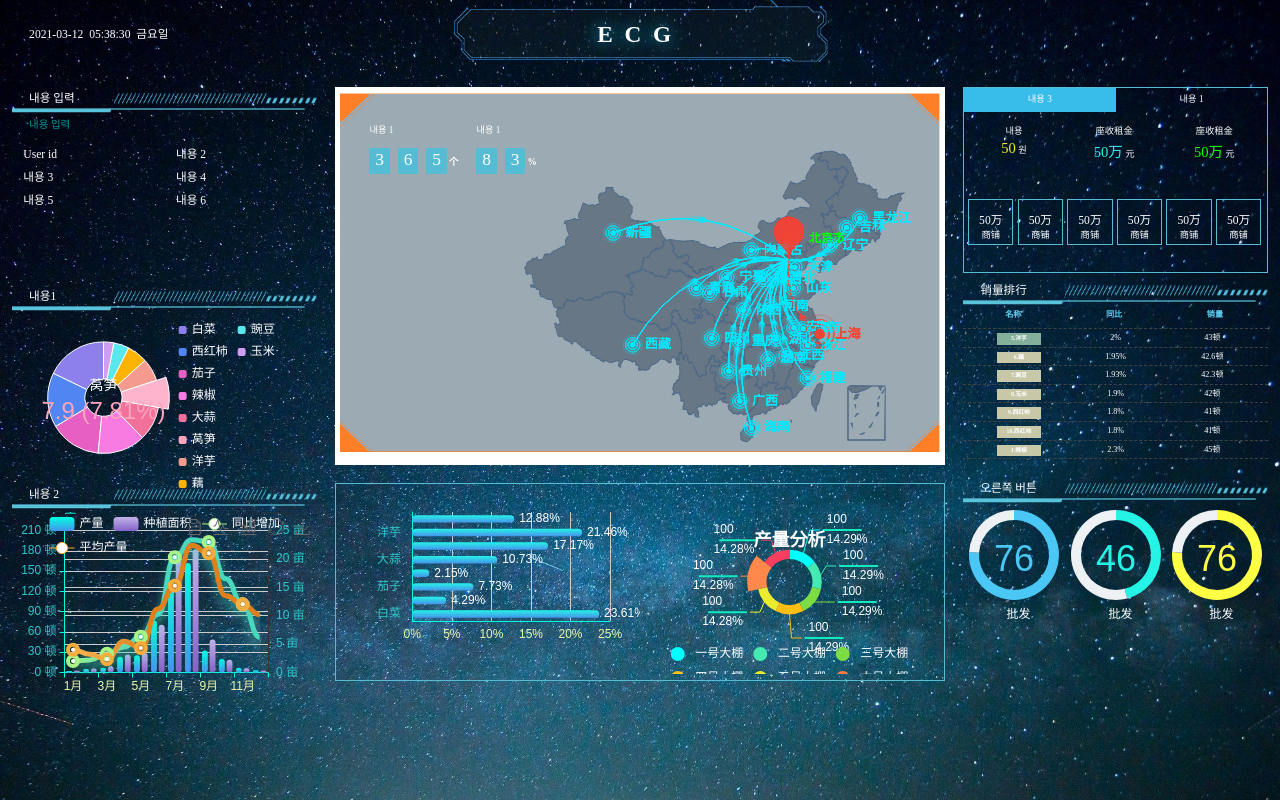
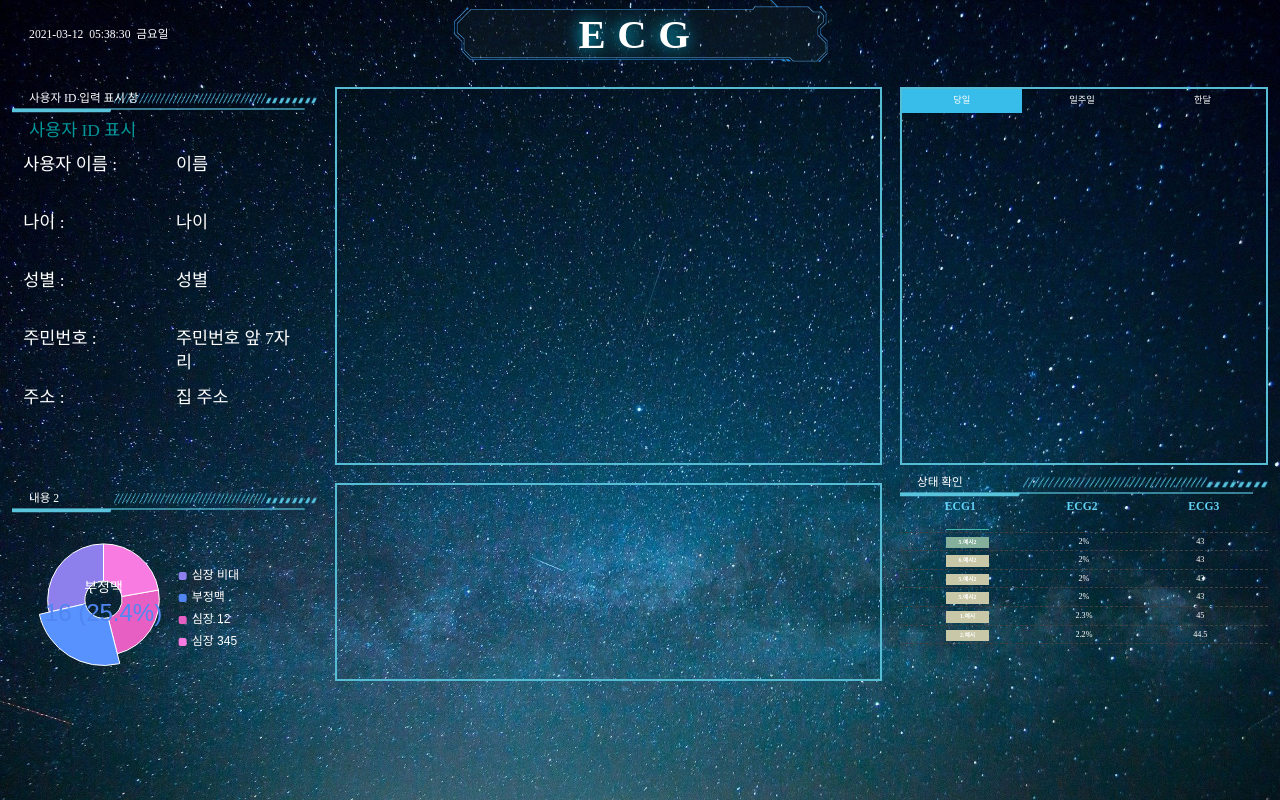
Before and after one commit to ByeonWonJun/EdgeComputing, a PHP site: page / in a window 1280 px wide. Run offline with PHP 8.4, Linux system fonts and the light colour scheme.

Commit message:
Add files via upload

```diff
--- a/webpage/css/index.css
+++ b/webpage/css/index.css
@@ -2,7 +2,7 @@
     -webkit-box-sizing: border-box;
     -moz-box-sizing: border-box;
     box-sizing: border-box}
-*,body{padding:0px;	margin:0px;color: #222;font-family: "微软雅黑";}
+*,body{padding:0px;	margin:0px;color: #222;font-family: "";}
 html,body{
     background: url("../images/bj.jpg") no-repeat;
     background-size: cover;
@@ -21,9 +21,9 @@
 ul,ol{
     list-style: none;
 }
-/*谷哥滚动条样式*/
 
-::-webkit-scrollbar {width:5px;height:5px;position:absolute}
+
+::-webkit-scrollbar {width:10px;height:5px;position:absolute}
 ::-webkit-scrollbar-thumb {background-color:#5bc0de}
 ::-webkit-scrollbar-track {background-color:#ddd}
 
@@ -38,13 +38,13 @@
     background-size: cover;
     position: relative;*/
 }
-/*头部*/
+/*헤드*/
 .header{
     height: 1.2rem;
     width: 100%;
     /*background:red;*/
 }
-/*头部左边*/
+/*헤드 왼쪽*/
 .header .header-left{
     float: left;
     width: 35%;
@@ -56,7 +56,7 @@
     font-size: .2rem;
     /*border: 1px solid gold;*/
 }
-/*头部中间*/
+/*헤드 중앙*/
 .header .header-cen{
     float: left;
     width: 30%;
@@ -68,23 +68,23 @@
     line-height: 1.2rem;
 }
 .header .header-cen h1{
-    font-size: .4rem;
+    font-size: .7rem;
     color: #ffffff;
     letter-spacing:0.2rem;
     text-shadow: 0 0 .3rem #00d8ff;
 }
-/*头部右边*/
+/*헤드 오른쪽*/
 .header .header-right{
     float: right;
     width: 35%;
     height: 1.2rem;
     /*border: 1px solid purple;*/
 }
-/*中间*/
+/*중앙*/
 .content{
     padding: .2rem .1rem 0 .1rem;
 }
-/*中间左边*/
+/*가운데 프레임이 왼쪽으로 움직임*/
 .content .content-left{
     width: 25%;
     padding: .1rem;
@@ -118,16 +118,16 @@
 }
 
 .list p{
-    font-size: .18rem;
+    font-size: .3rem;
     color: #029698;
     padding: 0 .3rem;
 }
 .list li{
     float: left;
-    font-size: .2rem;
+    font-size: .3rem;
     color: #ffffff;
     width: 50%;
-    height: .4rem;
+    height: 1rem;
     line-height: .4rem;
     padding: .2rem;
 }
@@ -138,6 +138,7 @@
     margin-bottom: .2rem;
 }
 .content .content-left .left-bottom{
+    margin-top: 70%;
     width: 100%;
     height: 3.2rem;
    /* border: 1px solid gold;*/
@@ -146,9 +147,9 @@
 
 
 
-/*中间*/
+/*중앙*/
 .content .content-center{
-    width: 50%;
+    width: 45%;
     padding: .1rem .2rem .1rem .2rem;
     /*border: 1px solid purple;*/
 }
@@ -156,8 +157,8 @@
     width: 100%;
     height: 6.5rem;
     /*border: 1px solid red;*/
-    background: url("../images/a.png") no-repeat;
-    background-size: 100% 100%;
+    border: 2px solid #55bcd4;
+
     box-sizing: border-box;
     margin-bottom: .3rem;
     position: relative;
@@ -209,7 +210,7 @@
     width: 100%;
     height: 3.4rem;
     padding: .1rem;
-    border: 1px solid #55bcd4;
+    border: 2px solid #55bcd4;
     box-sizing: border-box;
 }
 .content .content-center .center-bottom .bottom-left{
@@ -224,15 +225,15 @@
 }
 
 
-/*中间右边*/
+/*중앙 오른쪽*/
 .content .content-right{
-    width: 25%;
+    width: 30%;
     padding: .1rem;
 }
 .content .content-right .right-top{
     width: 100%;
-    height: 3.2rem;
-    border: 1px solid #55bcd4;
+    height: 6.5rem;
+    border: 2px solid #55bcd4;
     margin-bottom: .2rem;
 }
 #tab_header{
@@ -245,7 +246,7 @@
 }
 #tab_header li{
     float: left;
-    width: 50%;
+    width: 33%;
     color: #ffffff;
     text-align: center;
     line-height: .4rem;
@@ -296,7 +297,7 @@
     width: 15%;
     height: .8rem;
     float: left;
-    border: 1px solid #55bcd4;
+    border: 2px solid #55bcd4;
     text-align: center;
     padding: 0 !important;
     margin-left: 0.07rem;
@@ -385,11 +386,12 @@
     /*margin: 15px 10px 10px 10px;*/
     /*padding: 20px;*/
     text-align: center;
-    font-size: 0.14rem;
+    font-size: 0.2rem;
     font-weight: 600;
     color: #61d2f7;
     text-align: center;
-    margin-bottom: .1rem;
+    margin-bottom: .3rem;
+
 }
 #FontScroll{
     width: 100%;
--- a/webpage/index.html
+++ b/webpage/index.html
@@ -27,7 +27,7 @@
 
 <div class="main">
 
-    <!--头部-->
+    <!-- 제목 -->
     <div class="header">
         <div class="header-left" id="time"></div>
         <div class="header-cen">
@@ -36,69 +36,55 @@
         <div class="header-right"></div>
     </div>
 
-    <!--中间-->
+    <!--중앙-->
     <div class="content">
-        <!--左边-->
+        <!--왼쪽-->
         <div class="content-left fl">
-            <!--左上-->
+            <!--왼쪽 위-->
             <div class="left-top">
                 <div class="title">
-                    <span>내용 입력</span>
+                    <span>사용자 ID 입력 표시 창</span>
                 </div>
                 <div class="list">
-                    <p>내용 입력</p>
+                    <p>사용자 ID 표시</p>
                     <ul>
-                        <li>User id</li>
-                        <li>내용 2</li>
-                        <li>내용 3</li>
-                        <li>내용 4</li>
-                        <li>내용 5</li>
-                        <li>내용 6</li>
+                        <li>사용자 이름 : </li>
+                        <li>이름</li>
+                        <li>나이 : </li>
+                        <li>나이</li>
+                        <li>성별 : </li>
+                        <li>성별</li>
+                        <li>주민번호 : </li>
+                        <li>주민번호 앞 7자리</li>
+                        <li>주소 : </li>
+                        <li>집 주소</li>
                     </ul>
                 </div>
             </div>
-            <!--左中-->
-            <div class="left-center">
-                <div class="title">
-                    <span>내용1</span>
-                </div>
-                <div class="allnav" id="ceshi"></div>
-            </div>
-            <!--左下-->
+
+            <!--왼쪽 아래(그래프등)-->
             <div class="left-bottom">
                 <div class="title">
                     <span>내용 2</span>
                 </div>
-                <div class="allnav" id="ceshi2"></div>
+                <div class="allnav" id="ceshi"></div>
             </div>
+
+
         </div>
-        <!--中间-->
+        <!--중앙-->
         <div class="content-center fl">
-            <!--头部-->
+            <!--헤드-->
             <div class="center-top">
                 <div class="top-title">
-                    <ul>
-                        <li>
-                            <p>내용 1</p>
-                            <span>3</span>
-                            <span>6</span>
-                            <span>5</span>
-                            <b>个</b>
-                        </li>
-                        <li>
-                            <p>내용 1</p>
-                            <span>8</span>
-                            <span>3</span>
-                            <b>%</b>
-                        </li>
-                    </ul>
+
                 </div>
                 <div class="top-bottom">
                     <div class="allnav" id="ceshi8"></div>
                 </div>
 
             </div>
-            <!--底部-->
+            <!--아래-->
             <div class="center-bottom">
                 <div class="bottom-left fl">
                     <div class="allnav" id="ceshi6"></div>
@@ -108,204 +94,117 @@
                 </div>
             </div>
         </div>
-        <!--右边-->
+        <!--오른쪽-->
         <div class="content-right fr">
-            <!--右上-->
+            <!--오른쪽 위-->
             <div class="right-top">
-                <!--选项卡内容-->
+                <!--그래프 표시할 부분-->
                 <div id="tab_header">
                     <ul>
-                        <li class="selected">내용 3</li>
-                        <li>내용 1</li>
+                        <li class="selected">당일</li>
+                        <li>일주일</li>
+                        <li>한달</li>
                     </ul>
                 </div>
-                <!--内容-->
+                <!--내용-->
                 <div id="tab_content">
-                    <div class="dom" style="display: block">
-                        <ul>
-                            <li>
-                                <p>내용</p>
-                                <span>50</span>
-                                <label>원</label>
-                            </li>
-                            <li>
-                                <p>座收租金</p>
-                                <span>50万</span>
-                                <label>元</label>
-                            </li>
-                            <li>
-                                <p>座收租金</p>
-                                <span>50万</span>
-                                <label>元</label>
-                            </li>
-                        </ul>
-                        <div class="list-t">
-                            <ul>
-                                <li>
-                                    <span>50万</span>
-                                    <p>商铺</p>
-                                </li>
-                                <li>
-                                    <span>50万</span>
-                                    <p>商铺</p>
-                                </li>
-                                <li>
-                                    <span>50万</span>
-                                    <p>商铺</p>
-                                </li>
-                                <li>
-                                    <span>50万</span>
-                                    <p>商铺</p>
-                                </li>
-                                <li>
-                                    <span>50万</span>
-                                    <p>商铺</p>
-                                </li>
-                                <li>
-                                    <span>50万</span>
-                                    <p>商铺</p>
-                                </li>
-                            </ul>
 
-                        </div>
-                    </div>
-                    <div class="dom" style="display: none">
-                        <div class="listStyle">
 
-                                <span>大棚：<strong>560</strong>个</span>
-                                <span>供应企业：<strong>36</strong>家</span>
-                                <span>经销商：<strong>540</strong>个</span>
-                                <span>供应链：<strong>15</strong>条</span>
-                                <span>蔬菜加工基地：<strong>20</strong>个</span>
-                                <span>售后卸载：<strong>29</strong>家</span>
-                                <span>冷藏基地：<strong>10</strong>个</span>
-                                <span>冷藏车：<strong>120</strong>台</span>
-                            </li>
-                        </div>
-                    </div>
                 </div>
-                <!--选项卡内容-->
+                <!--선택항목 고르기-->
             </div>
-            <!--右中-->
-            <div class="right-center">
+            <!--오른쪽 아래-->
+            <div class="right-bottom">
                 <div class="title">
-                    <span>销量排行</span>
+                    <span>상태 확인</span>
                 </div>
 
                 <div class="echart wenzi">
                     <div class="gun">
-                        <span>名称</span>
-                        <span>同比</span>
-                        <span>销量</span>
+                        <span>ECG1</span>
+                        <span>ECG2</span>
+                        <span>ECG3</span>
                     </div>
                     <div id="FontScroll" class="myscroll">
                         <ul>
                             <li>
                                 <div class="fontInner clearfix">
                                     <span>
-                                        <b> 1.辣椒</b>
+                                        <b> 1.예시</b>
                                     </span>
                                     <span>2.3%</span>
-                                    <span>45顿</span>
+                                    <span>45</span>
                                 </div>
                             </li>
                             <li>
                                 <div class="fontInner clearfix">
                                     <span>
-                                        <b>2.白菜</b>
+                                        <b>2.예시</b>
                                     </span>
                                     <span>2.2%</span>
-                                    <span>44.5顿</span>
+                                    <span>44.5</span>
                                 </div>
                             </li>
                             <li>
                                 <div class="fontInner clearfix">
                                     <span>
-                                        <b>3.茄子</b>
+                                        <b>3.예시</b>
                                     </span>
                                     <span>2.15%</span>
-                                    <span>44.3顿</span>
+                                    <span>44.3</span>
                                 </div>
                             </li>
                             <li>
                                 <div class="fontInner clearfix">
                                     <span>
-                                        <b>4.莴笋</b>
+                                        <b>4.예시</b>
                                     </span>
                                     <span>2.1%</span>
-                                    <span>43.5顿</span>
+                                    <span>43.5</span>
                                 </div>
                             </li>
                             <li>
                                 <div class="fontInner clearfix">
                                     <span>
-                                        <b>5.洋芋</b>
+                                        <b>5.예시2</b>
                                     </span>
                                     <span>2%</span>
-                                    <span>43顿</span>
+                                    <span>43</span>
                                 </div>
                             </li>
                             <li>
                                 <div class="fontInner clearfix">
                                     <span>
-                                        <b>6.藕</b>
+                                        <b>6.예시2</b>
                                     </span>
-                                    <span>1.95%</span>
-                                    <span>42.6顿</span>
+                                    <span>2%</span>
+                                    <span>43</span>
                                 </div>
                             </li>
                             <li>
                                 <div class="fontInner clearfix">
                                     <span>
-                                        <b>7.豌豆</b>
+                                        <b>5.예시2</b>
                                     </span>
-                                    <span>1.93%</span>
-                                    <span>42.3顿</span>
+                                    <span>2%</span>
+                                    <span>43</span>
                                 </div>
                             </li>
                             <li>
                                 <div class="fontInner clearfix">
                                     <span>
-                                        <b>8.玉米</b>
+                                        <b>5.예시2</b>
                                     </span>
-                                    <span>1.9%</span>
-                                    <span>42顿</span>
+                                    <span>2%</span>
+                                    <span>43</span>
                                 </div>
                             </li>
-                            <li>
-                                <div class="fontInner clearfix">
-                                    <span>
-                                        <b>9.西红柿</b>
-                                    </span>
-                                    <span>1.8%</span>
-                                    <span>41顿</span>
-                                </div>
-                            </li>
-                            <li>
-                                <div class="fontInner clearfix">
-                                    <span>
-                                        <b>10.西红柿</b>
-                                    </span>
-                                    <span>1.8%</span>
-                                    <span>41顿</span>
-                                </div>
-                            </li>
-
                         </ul>
                     </div>
                 </div>
             </div>
             <!--右下-->
-            <div class="right-bottom">
-                <div class="title">
-                    <span>오른쪽 버튼</span>
-                </div>
-                <div class="right-bottom-t">
-                    <div class="b-left" id="ceshi3"></div>
-                    <div class="b-cent" id="ceshi4"></div>
-                    <div class="b-right" id="ceshi5"></div>
-                </div>
-            </div>
+
         </div>
     </div>
 
```
Also changed, not shown: webpage/js/echart.js (+19 -40 lines), webpage/images/a.png.
